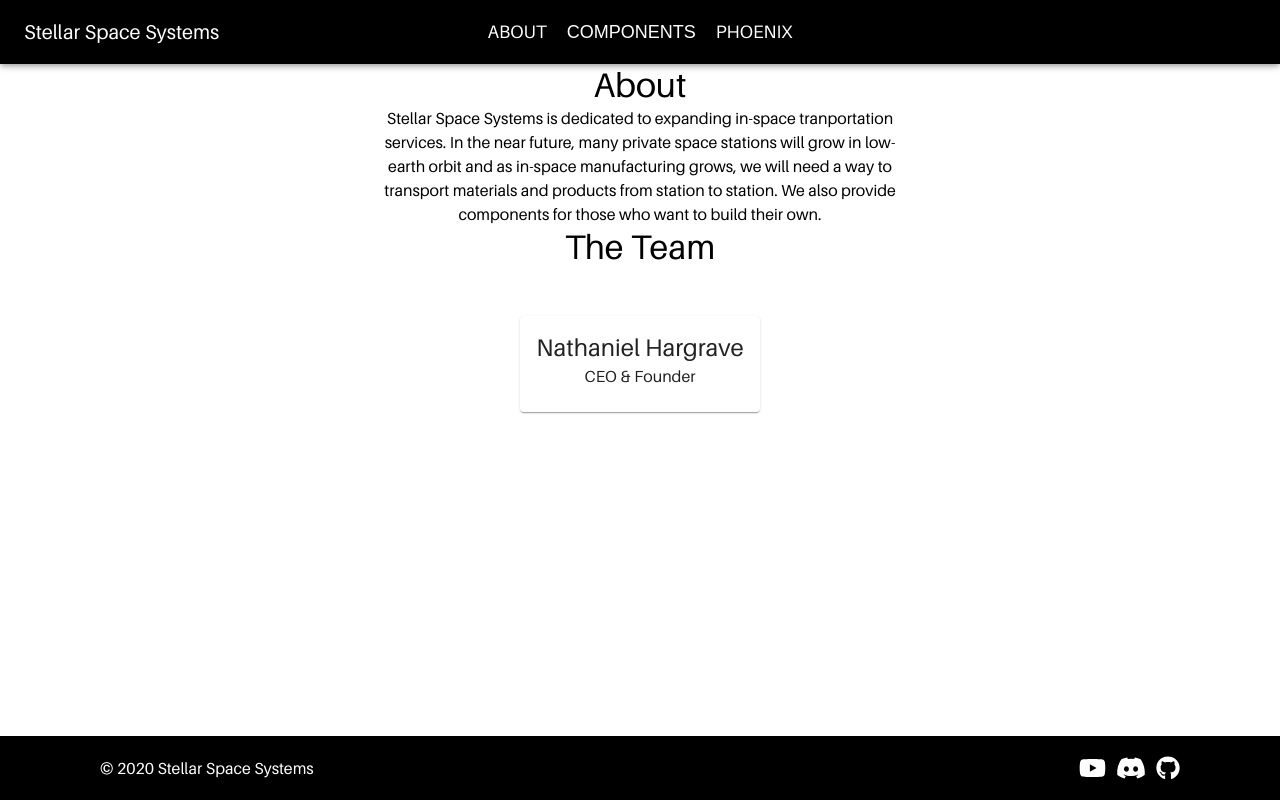
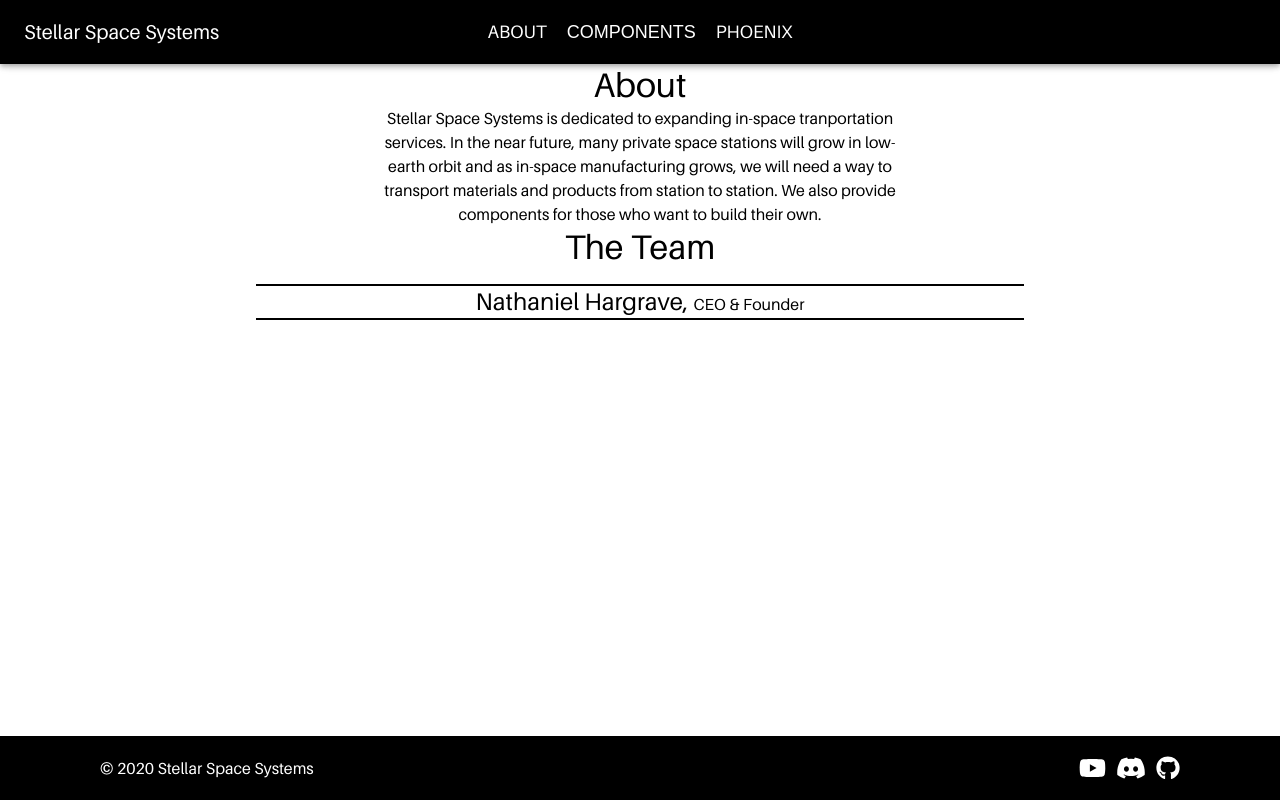
Before and after one commit to VA7NFH/va7nfh.github.io, a React (Create React App) app: page /about in a window 1280 px wide. Built offline with nearby package versions, Linux system fonts and the light colour scheme.

Commit message:
Added phoenix page and changed team format

```diff
--- a/src/App.js
+++ b/src/App.js
@@ -5,6 +5,7 @@ import Home from './pages/Home'
 import About from './pages/About'
 import Error from './pages/Error'
 import Sparrow from './pages/Sparrow'
+import Phoenix from './pages/Phoenix'
 import { BrowserRouter, Route, Switch } from 'react-router-dom';
 import { ThemeProvider, createMuiTheme } from '@material-ui/core/styles'
 
@@ -28,6 +29,7 @@ function App() {
               <About {...props} data={data['about']}/>
             )} />
             <Route path='/engines/sparrow' component={Sparrow} />
+            <Route path='/phoenix' component={Phoenix} />
             <Route component={Error} />
           </Switch>
         </div>
--- a/src/pages/About.js
+++ b/src/pages/About.js
@@ -7,9 +7,21 @@ const useStyles = ({
     maxWidth: "40%",
     margin: "auto"
   },
-  teamCont: {
+  /*teamCont: {
     marginTop: "32px",
     marginBottom: "32px"
+  }*/
+  teamCont: {
+    listStyle: 'none',
+    padding: '0px',
+  },
+  teamItem: {
+    borderBottom: "black solid 2px",
+    width: "60%",
+    margin: "auto",
+    "&:first-child": {
+      borderTop: "black solid 2px"
+    }
   }
 });
 
@@ -26,7 +38,20 @@ class About extends React.Component {
         <Typography variant="h4" align="center">
           The Team
         </Typography>
-        <div style={{overflowX: 'hidden'}}>
+        <div>
+          <ul className={this.props.classes.teamCont}>
+            {this.props.data['team'].map(({name, position}) => {
+              return (
+                <li className={this.props.classes.teamItem}>
+                  <Typography variant="h5" align="center">
+                    {name}, <span style={{fontSize: "16px"}}>{position}</span>
+                  </Typography>
+                </li>
+              )
+            })}
+          </ul>
+        </div>
+        {/*<div style={{overflowX: 'hidden'}}>
         <Grid container justify="center" spacing="4" className={this.props.classes.teamCont}>
           {this.props.data['team'].map(({name, position, img}) => {
             return (
@@ -45,7 +70,7 @@ class About extends React.Component {
             )
           })}
         </Grid>
-        </div>
+        </div>*/}
       </div>
     );
   }
--- /dev/null
+++ b/src/pages/Phoenix.js
@@ -0,0 +1,11 @@
+import React from 'react';
+
+class Phoenix extends React.Component {
+  render() {
+    return (
+      "test"
+    )
+  }
+}
+
+export default Phoenix;
```
